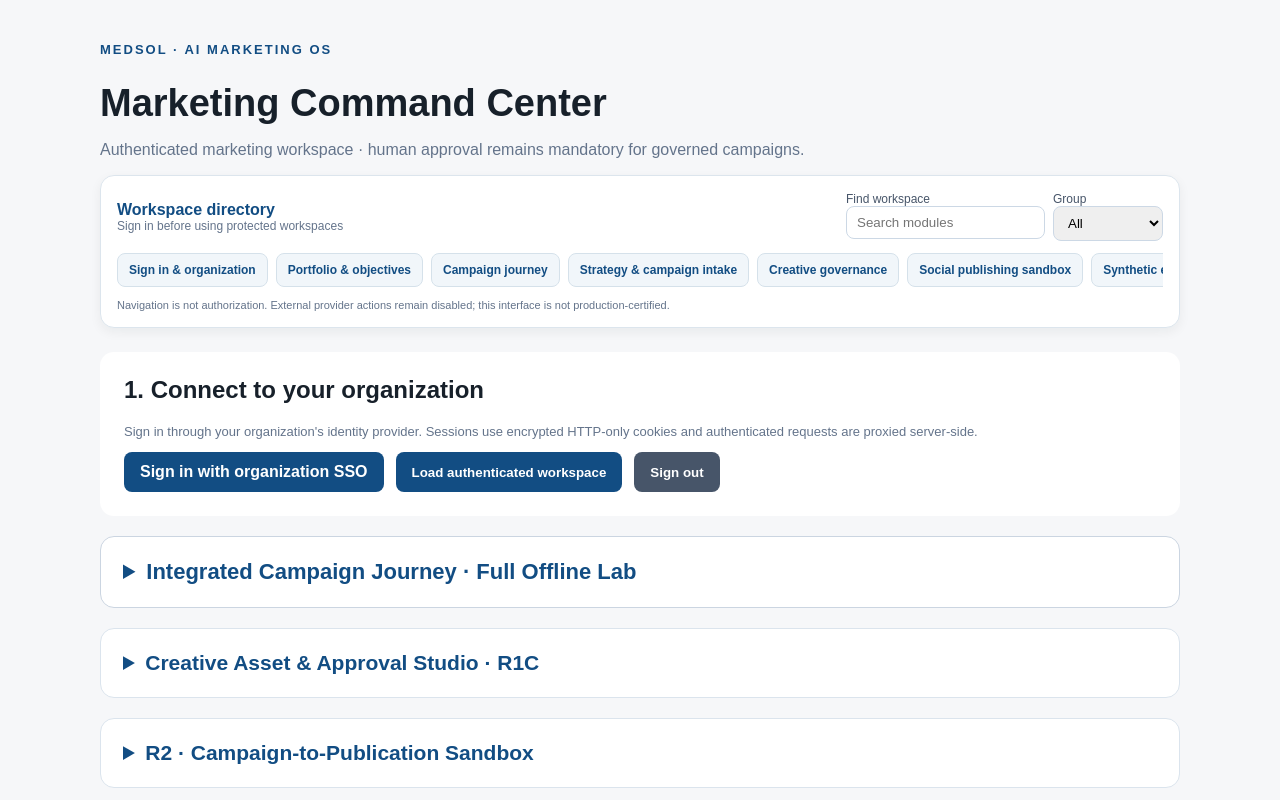
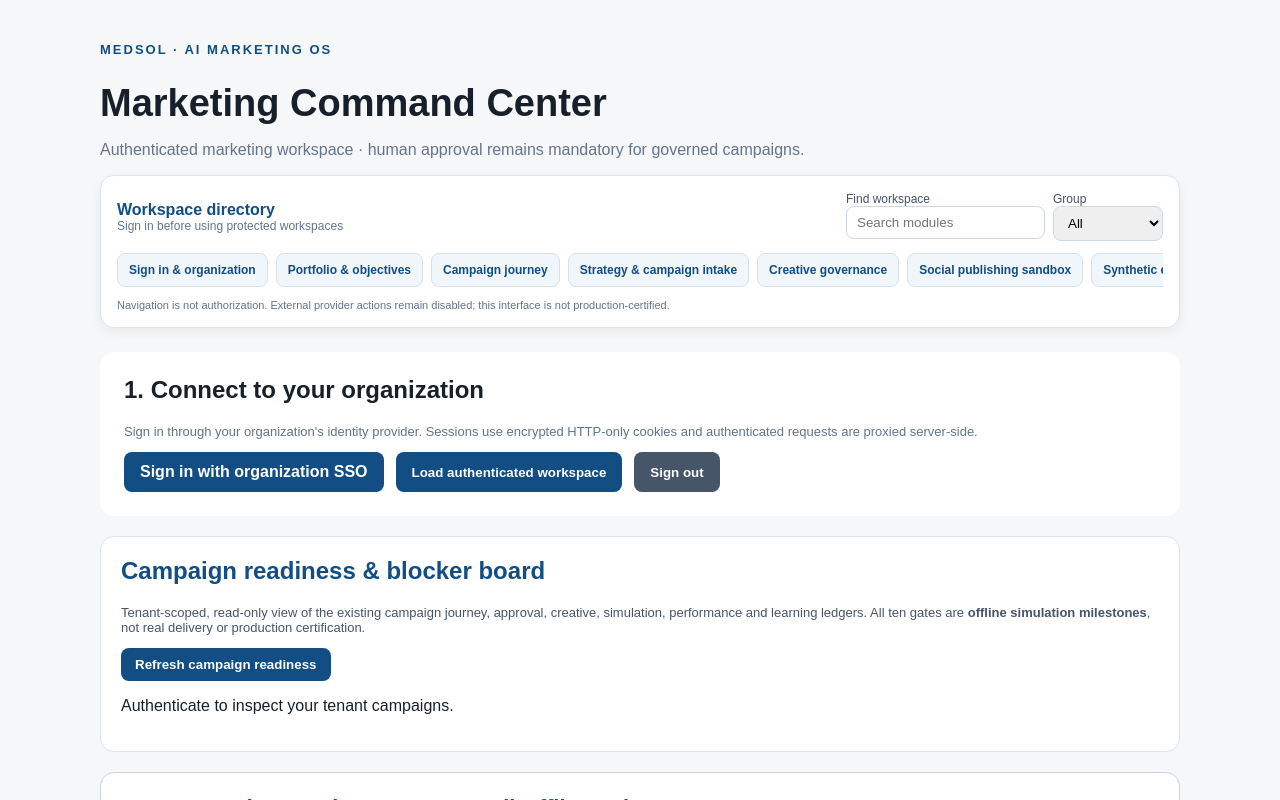
Before and after one commit to Ashour158/medsol-ai-marketing-os, a Next.js app in the folder apps/web/: page / in a window 1280 px wide. Shown: the top 800 px of the page. Built offline with nearby package versions, Linux system fonts and the light colour scheme.

Commit message:
feat(T4C): surface readiness board in authenticated marketing command center

```diff
--- a/apps/web/src/app/page.tsx
+++ b/apps/web/src/app/page.tsx
@@ -15,6 +15,7 @@ import GovernedToolRegistryStudio from "./governed-tool-registry-studio";
 import AgentReleaseStudio from "./agent-release-studio";
 import ProviderContractTrialStudio from "./provider-contract-trial-studio";
 import OfflineCampaignJourneyStudio from "./offline-campaign-journey-studio";
+import CampaignReadinessBoard from "./campaign-readiness-board";
 
 type Workflow = { workflowExecutionId?: string; id?: string; status?: string; currentStep?: string; correlationId?: string; output?: unknown; steps?: unknown[] };
 export default function Home() {
@@ -129,6 +130,7 @@ export default function Home() {
       {identity && <p>Signed in as {identity.email} · {identity.role}</p>}
       {agents !== null && <details style={{ marginTop: 14 }}><summary>Agent roster</summary><pre style={{ whiteSpace: "pre-wrap", overflowWrap: "anywhere" }}>{JSON.stringify(agents, null, 2)}</pre></details>}
     </section>
+    <CampaignReadinessBoard identity={identity}/>
     <div id="journey" style={{scrollMarginTop:120}}><OfflineCampaignJourneyStudio identity={identity} /></div>
     <div id="creative" style={{scrollMarginTop:120}}><CreativeGovernanceStudio identity={identity} /></div>
     <div id="social" style={{scrollMarginTop:120}}><CampaignPublicationStudio identity={identity}/></div>
```
